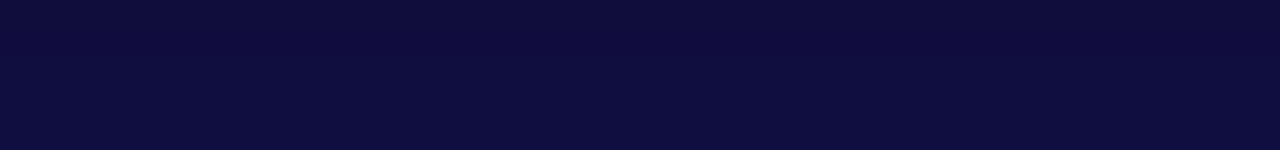
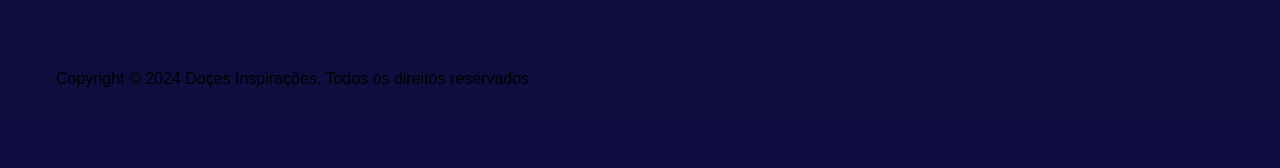
Before and after one commit to CMYKhaos/Doces-Inspiracoes, a plain HTML site: page index.html in a window 1280 px wide. Shown: the part 684-852 px from the top of the page. Drawn offline with nearby package versions, Linux system fonts and the light colour scheme.

Commit message:
index footer update

```diff
--- a/index.html
+++ b/index.html
@@ -29,8 +29,7 @@
         <a href="search.html"><button class="btnsmall btn">Veja as possibilidades!</button></a>
     </header>
     <footer class="sectionlayout footer">
-
-
+        <p>Copyright © 2024 Doçes Inspirações. Todos os direitos reservados.</p>
     </footer>
 </body>
 </html>
```
